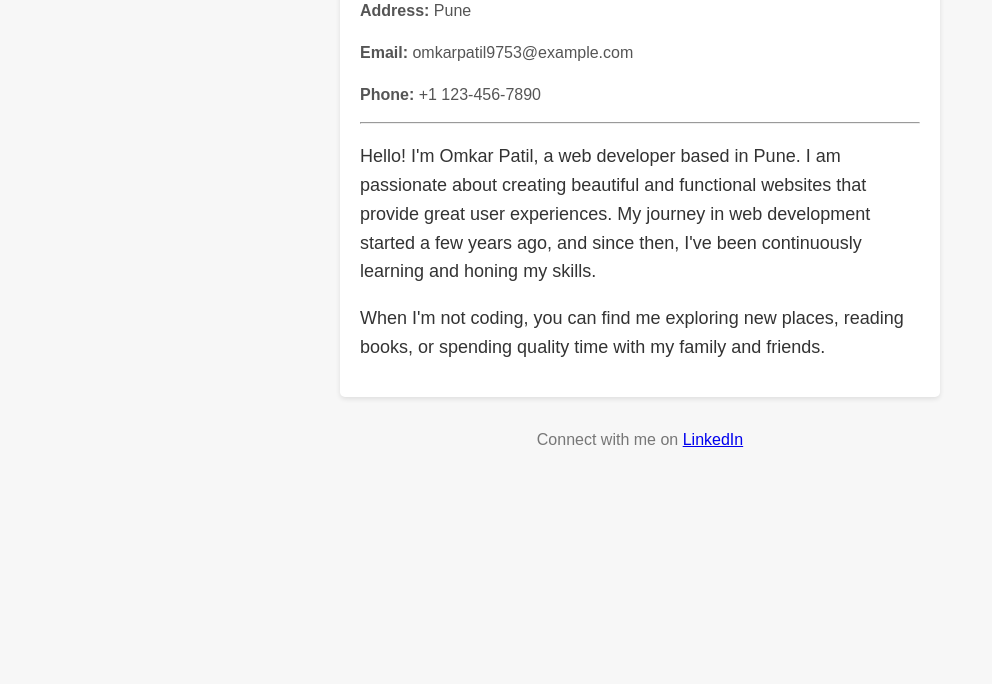
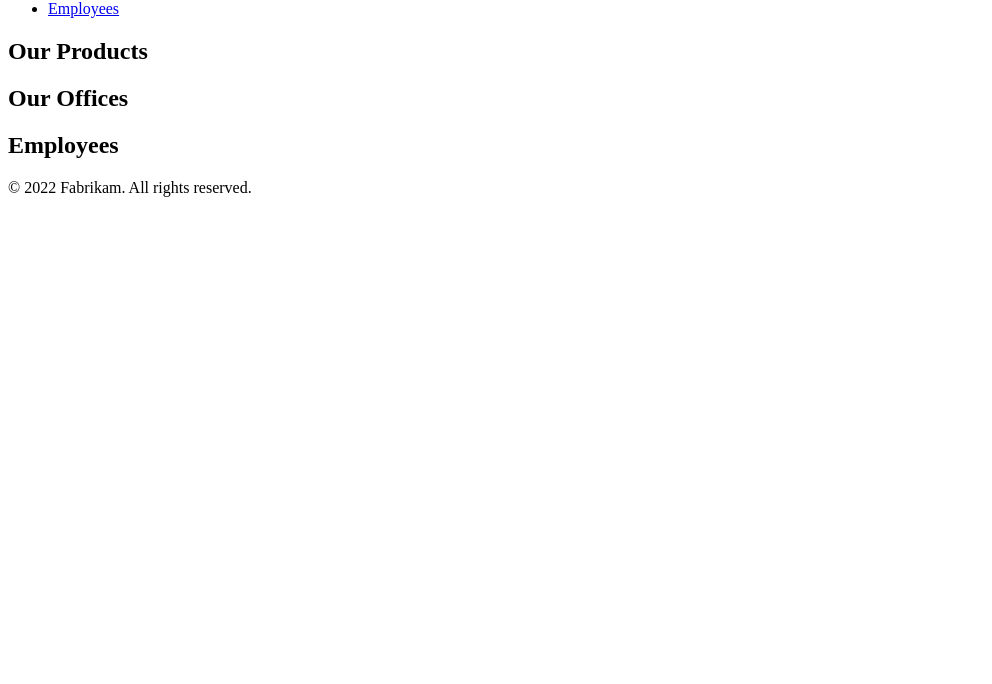
Before and after one commit to OmkarPatil987/Fabrikam, a website: page public/index.html in a window 1280 px wide. Shown: the part 116-800 px from the top of the page, without its empty margins (0-992 px from the left). Drawn offline with Linux system fonts and the light colour scheme.

Commit message:
index.html

```diff
--- a/public/index.html
+++ b/public/index.html
@@ -1,72 +1,44 @@
 <!DOCTYPE html>
-<html>
+<html lang="en">
 <head>
-    <title>Omkar Patil - Personal Profile</title>
-    <style>
-        body {
-            font-family: 'Arial', sans-serif;
-            background-color: #f7f7f7;
-            color: #333;
-            max-width: 600px;
-            margin: 0 auto;
-            padding: 20px;
-        }
-
-        h1 {
-            color: #4287f5;
-            margin-bottom: 10px;
-        }
-
-        p {
-            margin-bottom: 15px;
-            line-height: 1.6;
-        }
-
-        .profile-section {
-            background-color: #fff;
-            padding: 20px;
-            border-radius: 5px;
-            box-shadow: 0 2px 5px rgba(0, 0, 0, 0.1);
-            margin-bottom: 20px;
-        }
-
-        .contact-info {
-            font-size: 16px;
-            color: #555;
-        }
-
-        .contact-info span {
-            font-weight: bold;
-        }
-
-        .about-me {
-            font-size: 18px;
-            color: #333;
-        }
-
-        .footer {
-            text-align: center;
-            margin-top: 30px;
-            color: #777;
-        }
-    </style>
+  <meta charset="UTF-8">
+  <meta name="viewport" content="width=device-width, initial-scale=1.0">
+  <title>Fabrikam</title>
 </head>
 <body>
-    <div class="profile-section">
-        <h1>Omkar Patil</h1>
-        <div class="contact-info">
-            <p><span>Address:</span> Pune</p>
-            <p><span>Email:</span> omkarpatil9753@example.com</p>
-            <p><span>Phone:</span> +1 123-456-7890</p>
-        </div>
-        <hr>
-        <div class="about-me">
-            <p>Hello! I'm Omkar Patil, a web developer based in Pune. I am passionate about creating beautiful and functional websites that provide great user experiences. My journey in web development started a few years ago, and since then, I've been continuously learning and honing my skills.</p>
-            <p>When I'm not coding, you can find me exploring new places, reading books, or spending quality time with my family and friends.</p>
-        </div>
-    </div>
-    <div class="footer">
-        <p>Connect with me on <a href="https://www.linkedin.com/in/yourlinkedinprofile/" target="_blank">LinkedIn</a></p>
-    </div>
+  <!-- Header -->
+  <header>
+    <h1>Welcome to Fabrikam</h1>
+    <nav>
+      <ul>
+        <li><a href="#products">Products</a></li>
+        <li><a href="#offices">Offices</a></li>
+        <li><a href="#Employees">Employees</a></li>
+      </ul>
+    </nav>
+  </header>
+
+  <!-- Main Content -->
+  <main>
+    <section id="products">
+      <h2>Our Products</h2>
+      <!-- Add product information here -->
+    </section>
+
+    <section id="offices">
+      <h2>Our Offices</h2>
+      <!-- Add office locations and details here -->
+    </section>
+
+    <section id="intranet">
+      <h2>Employees</h2>
+      <!-- Add intranet application information here -->
+    </section>
+  </main>
+
+  <!-- Footer -->
+  <footer>
+    <p>&copy; 2022 Fabrikam. All rights reserved.</p>
+  </footer>
 </body>
 </html>
```
